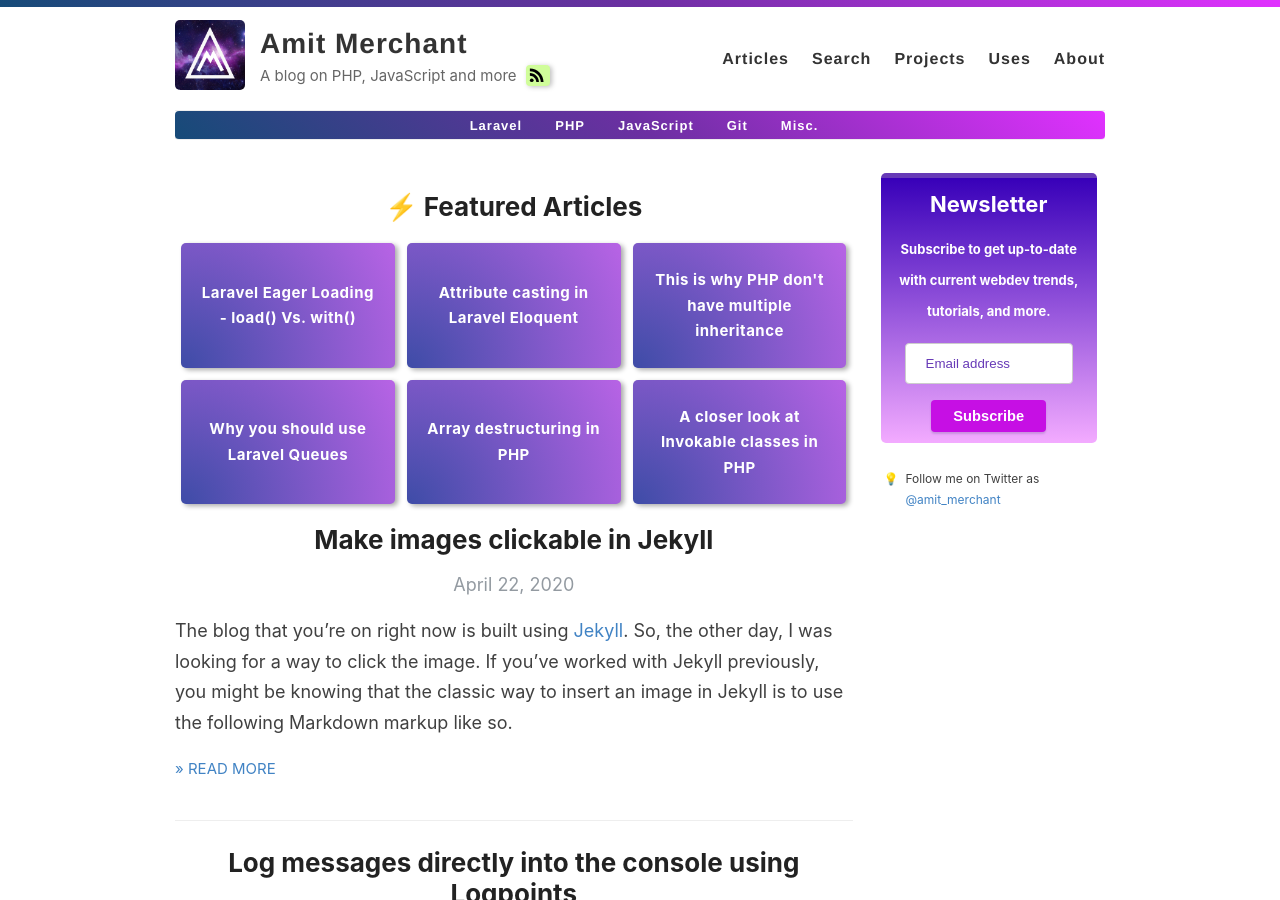
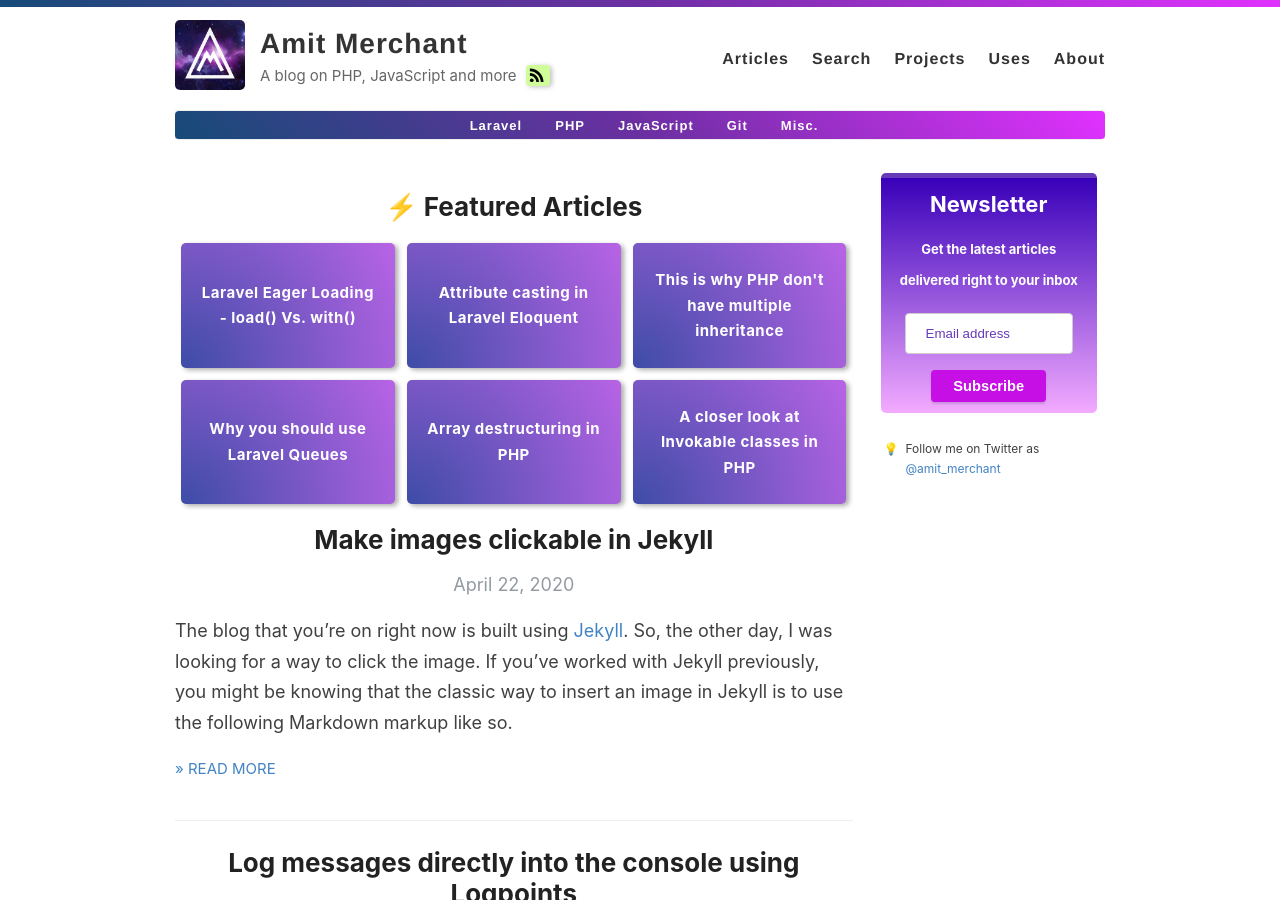
Before and after one commit to varunkumardev/amitmerchant1990.github.io, a Jekyll site: the page built from index.html, in a window 1280 px wide and 900 px high. Built offline with Jekyll 4.4.1, drawn with Linux system fonts in a browser that asks for light colours; the list of posts is cut into pages by our own code; comment, search, counter and statistics services are not loaded.

Commit message:
update text for the newsletter.

```diff
--- a/_includes/newsletter.html
+++ b/_includes/newsletter.html
@@ -1,6 +1,6 @@
 <form class="tinyletterForm" action="https://tinyletter.com/amitmerchant" method="post" target="popupwindow" onsubmit="window.open('https://tinyletter.com/amitmerchant', 'popupwindow', 'scrollbars=yes,width=800,height=600');return true">
   <h3>Newsletter</h3>
-  <p><label for="tlemail" class="tlelabel">Subscribe to get up-to-date with current webdev trends, tutorials, and more.</label></p>
+  <p><label for="tlemail" class="tlelabel">Get the latest articles delivered right to your inbox</label></p>
   <p><input type="text" name="email" id="tlemail" class="tlemail" placeholder="Email address" /></p>
   <input type="hidden" value="1" name="embed"/>
   <input type="submit" value="Subscribe" class="subscribeBtn" />
```
